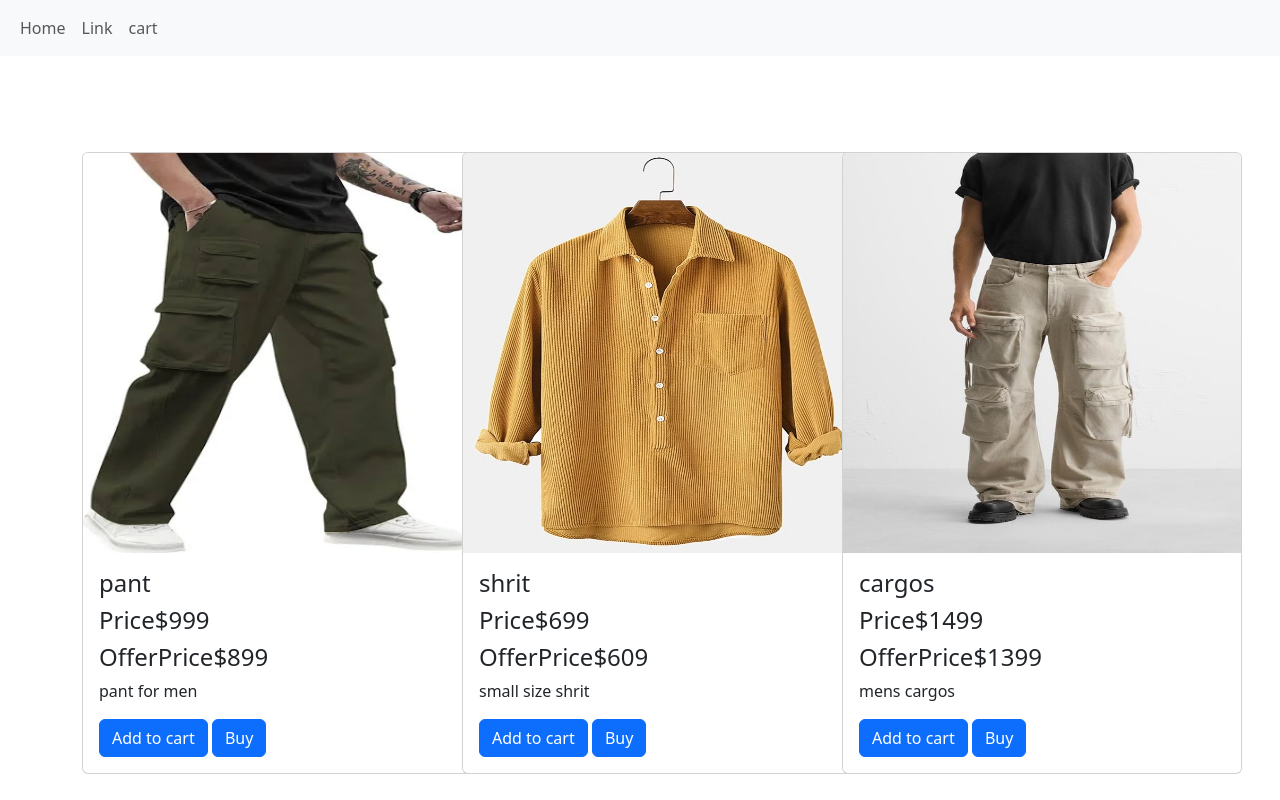
After one commit to anandpb44/ecommerse, a Django app: template ecom/templates/user/user_home.html in a window 1280 px wide. The commit adds this page. Run offline with Django 3.2, Linux system fonts and the light colour scheme; the template is opened without the code that fills it: values that come from a table or form of the project are taken from there, others are empty; data comes from the database, SQL or seed files in the repository; both versions use the stored data as it was after the commit.

Commit message:
userlogin

```diff
--- a/ecom/eapp/urls.py
+++ b/ecom/eapp/urls.py
@@ -7,5 +7,9 @@ urlpatterns=[
     path('shop_home',views.eapp_home),
     path('shop_product',views.product),
     path('shop_edit/<id>',views.edit_pro),
+    path('shop_delete/<pid>',views.delete),
+    #---user--------
+    path('user_reg',views.register),
+    path('user_home',views.user_home)
 
 ]
--- a/ecom/templates/login.html
+++ b/ecom/templates/login.html
@@ -44,7 +44,8 @@
                     <br><br><br>
                     <input type="text" name="uname" id="" placeholder="User Name"><br><br>
                     <input type="password" name="password" id="" placeholder="Password"><br><br>
-                    <input type="submit" value="Login"><br>
+                    <input type="submit" value="Login">
+                    <a href="user_reg">Register</a>
                 </div>
             </form>
         </div>
--- a/ecom/templates/shop/edit_product.html
+++ b/ecom/templates/shop/edit_product.html
@@ -18,7 +18,7 @@
         <input type="number" name="offprice" id="" placeholder="Offer Price" required style="width: 300px; height: 40px;" value="{{data.offer_price}}"><br><br>
         <input type="number" name="stock" id="" placeholder="Number of Stocks" required style="width: 300px; height: 40px;" value="{{data.stock}}"><br><br>
         <img src="{{data.img.url}}" alt="" style="height: 300; width: 300px;">
-        <input type="file" name="img" id="" required>
+        <input type="file" name="img" id="">
         <input type="submit" value="update"><br>
     </form>
 </div>
--- a/ecom/templates/shop/home.html
+++ b/ecom/templates/shop/home.html
@@ -38,7 +38,7 @@
             <h4 class="card-title">OfferPrice${{p.offer_price}}</h4>
             <p class="card-text">{{p.dis}}</p>
             <a href="shop_edit/{{p.pk}}" class="btn btn-primary">Edit</a>
-            <a href="" class="btn btn-primary">Delete</a>
+            <a href="shop_delete/{{p.pk}}" class="btn btn-primary">Delete</a>
           </div>
         </div>
       </div>
--- /dev/null
+++ b/ecom/templates/user/user_home.html
@@ -0,0 +1,49 @@
+<!DOCTYPE html>
+<html lang="en">
+
+<head>
+    <meta charset="UTF-8">
+    <meta name="viewport" content="width=device-width, initial-scale=1.0">
+    <link href="https://cdn.jsdelivr.net/npm/bootstrap@5.3.3/dist/css/bootstrap.min.css" rel="stylesheet">
+    <script src="https://cdn.jsdelivr.net/npm/bootstrap@5.3.3/dist/js/bootstrap.bundle.min.js"></script>
+</head>
+
+<body>
+
+    <nav class="navbar navbar-expand-sm bg-light">
+        <div class="container-fluid">
+            <ul class="navbar-nav">
+                <li class="nav-item">
+                    <a class="nav-link" href="#">Home</a>
+                </li>
+                <li class="nav-item">
+                    <a class="nav-link" href="#">Link</a>
+                </li>
+                <li class="nav-item">
+                    <a class="nav-link" href="#">cart</a>
+                </li>
+            </ul>
+        </div>
+    </nav>
+    <div class="container mt-5">
+        <div class="row">
+          {% for p in products %}
+          <div class="col-lg-4">
+            <div class="card mt-5" style="width:400px">
+              <img class="card-img-top" src="{{p.img.url}}" alt="Card image" style="width:100%; height:400px;">
+              <div class="card-body">
+                <h4 class="card-title">{{p.name}}</h4>
+                <h4 class="card-title">Price${{p.price}}</h4>
+                <h4 class="card-title">OfferPrice${{p.offer_price}}</h4>
+                <p class="card-text">{{p.dis}}</p>
+                <a href="/{{p.pk}}" class="btn btn-primary">Add to cart</a>
+                <a href="/{{p.pk}}" class="btn btn-primary">Buy</a>
+              </div>
+            </div>
+          </div>
+
+          {% endfor %}
+        </div>
+</body>
+
+</html>
```
Also changed, not shown: ecom/eapp/views.py (+39 -2 lines), ecom/templates/user/register.html (added, +29 -0 lines), ecom/db.sqlite3, ecom/media/Tsh.webp (deleted), ecom/media/Tsh_Tu8ZFb3.webp (deleted), ecom/media/cargo1.jpg (deleted), ecom/media/shrit_Td9GVqV.avif (added).
